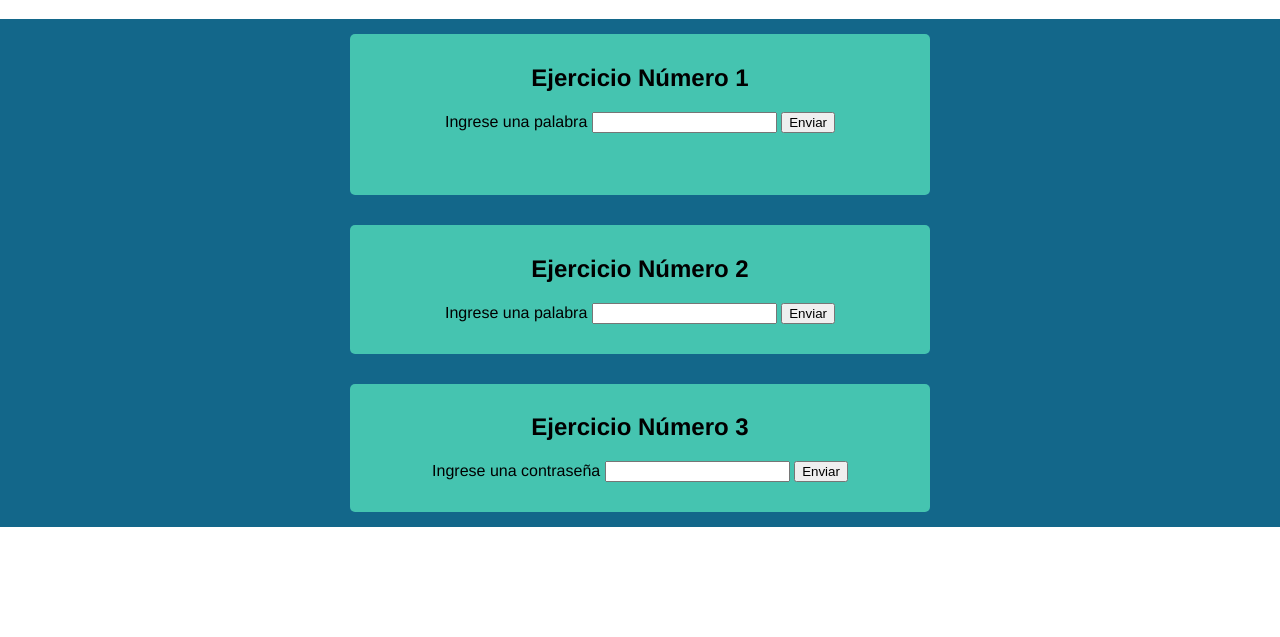
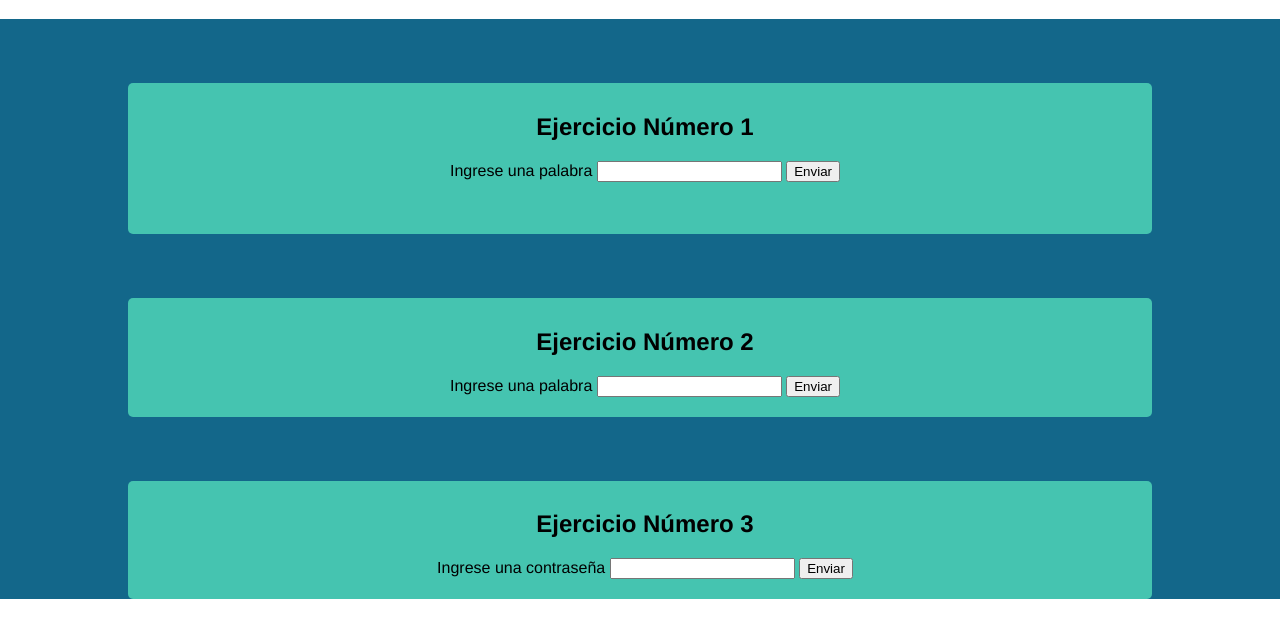
Before and after one commit to danielsantiago1230/PuntoSingular, a plain HTML site: page index.html in a window 1280 px wide. Shown: the part 61-698 px from the top of the page. Drawn offline with Linux system fonts and the light colour scheme.

Commit message:
arreglando el flexbox

```diff
--- a/estilo.css
+++ b/estilo.css
@@ -11,6 +11,7 @@ h1{
 
 }
 .cardMain{
+
     display: flex;
     flex-direction: column;
     justify-content: center;
@@ -18,16 +19,14 @@ h1{
 
 }
 .card{
-    margin: 15px 350px 15px 350px;
-    padding: 10px 50px 30px 50px;
+    margin: 5% 10% 0% 10%;
+    padding: 10px 0px 20px 10px;
     border-radius: 5px;
     display: flex;
     flex-direction: column;
     align-items: center;
     background-color: #45C4B0;
-
 }
-
 
 #errores{
     display: none;
```
